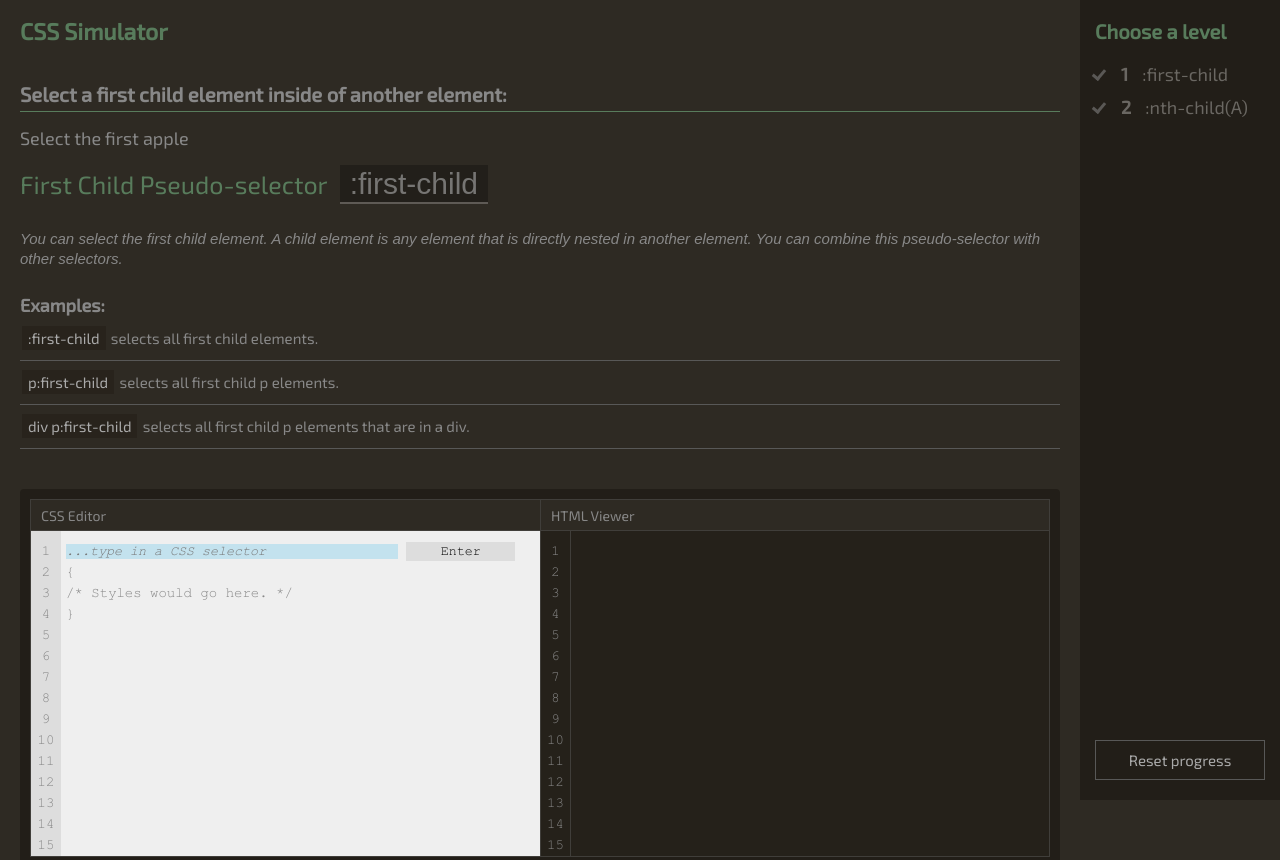
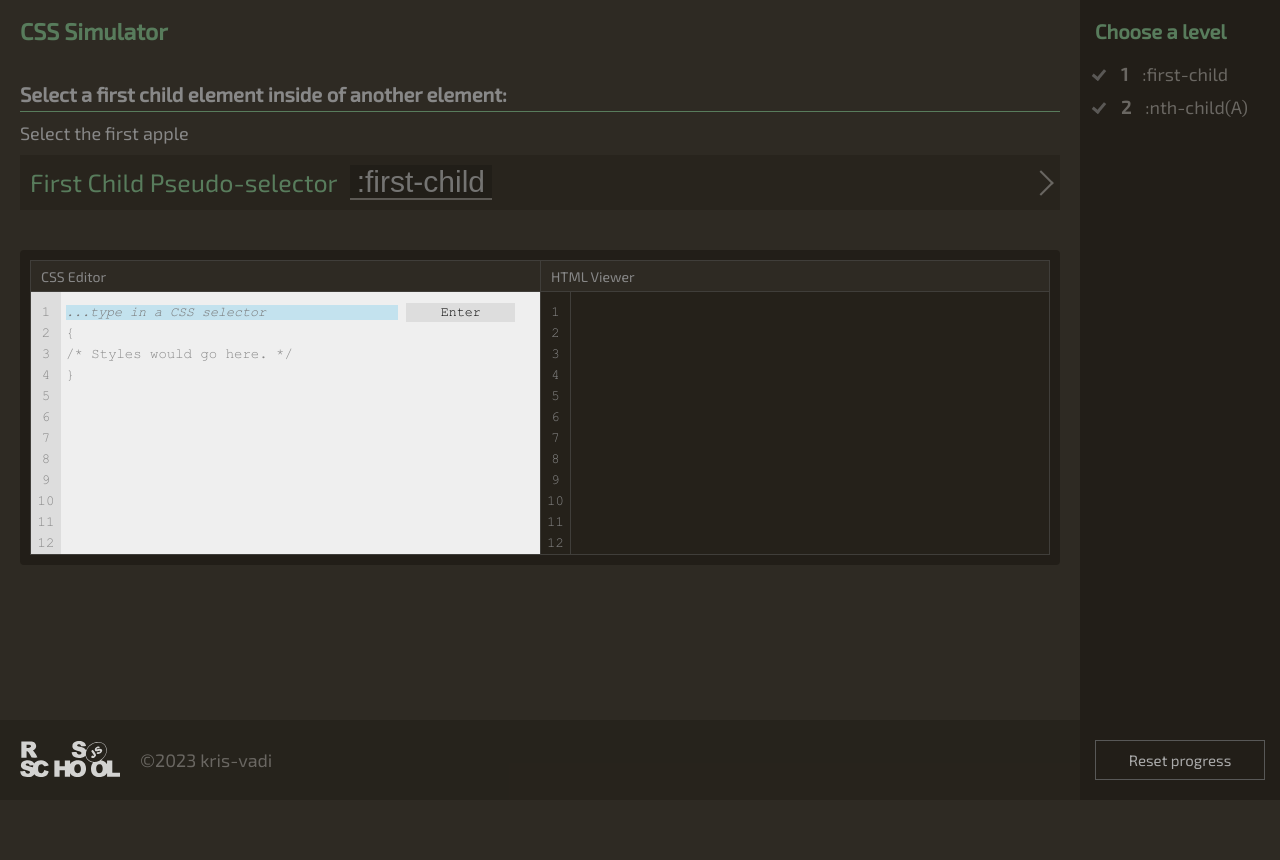
Before and after one commit to kris-vadi/rss-css-selectors, a website built with webpack: page rss-css-selectors/src/index.html in a window 1280 px wide. Shown: the top 860 px of the page. After the commit the page ends 800 px from the top, so only its background shows below. Built offline with nearby package versions, Linux system fonts and the light colour scheme; files whose address does not match are found by name; a web font is replaced by a local one.

Commit message:
feat: add accordion in level task

```diff
--- a/rss-css-selectors/src/components/app.ts
+++ b/rss-css-selectors/src/components/app.ts
@@ -26,6 +26,7 @@ class App {
     const editor = new Editor(level.boardMarkup);
 
     levelTask.addLevelTask();
+    levelTask.addAccordion();
     editor.addBoardMarkup();
   }
 
--- a/rss-css-selectors/src/components/level-task.ts
+++ b/rss-css-selectors/src/components/level-task.ts
@@ -19,16 +19,38 @@ class LevelTask {
     const taskHtml = `
     <h2 class="level-task__title">${this.level.helpTitle}:</h2>
     <div class="level-task__description">${this.level.doThis}</div>
-    <span class="level-task__selector">${this.level.selectorName}</span>
-    <div class="level-task__syntax">${this.level.syntax}</div>
-    <div class="level-task__help">${this.level.help}</div>
-    <h3>Examples:</h3>
-    ${examples}
+    <div class="level-task__accordion">
+      <span class="level-task__selector">${this.level.selectorName}</span>
+      <div class="level-task__syntax">${this.level.syntax}</div>
+    </div>
+    <div class="level-task__panel">
+      <div class="level-task__help">${this.level.help}</div>
+      <h3>Examples:</h3>
+      ${examples}
+    </div>
     `;
 
     levelTask.innerHTML = '';
     levelTask.innerHTML = taskHtml;
   }
+
+  public addAccordion(): void {
+    const accordion = document.querySelector('.level-task__accordion') as HTMLDivElement;
+    const panel = document.querySelector('.level-task__panel') as HTMLDivElement;
+
+    const toggleClass = (element: HTMLDivElement): void=> {
+      if (element.classList.contains('active')) {
+        element.classList.remove('active');
+      } else {
+        element.classList.add('active');
+      }
+    };
+
+    accordion.addEventListener('click', () => {
+      toggleClass(accordion);
+      toggleClass(panel);
+    });
+  }
 }
 
 export default LevelTask;
--- a/rss-css-selectors/src/index.html
+++ b/rss-css-selectors/src/index.html
@@ -27,7 +27,7 @@
             </div>
             <div class="editor__window">
               <div class="editor__nummbers-line">
-                1<br>2<br>3<br>4<br>5<br>6<br>7<br>8<br>9<br>10<br>11<br>12<br>13<br>14<br>15
+                1<br>2<br>3<br>4<br>5<br>6<br>7<br>8<br>9<br>10<br>11<br>12
               </div>
               <div class="editor__css-view">
                 <input class="editor__input" type="text" placeholder="...type in a CSS selector"></input>
@@ -46,7 +46,7 @@
             </div>
             <div class="editor__window editor__window-dark">
               <div class="editor__nummbers-line">
-                1<br>2<br>3<br>4<br>5<br>6<br>7<br>8<br>9<br>10<br>11<br>12<br>13<br>14<br>15
+                1<br>2<br>3<br>4<br>5<br>6<br>7<br>8<br>9<br>10<br>11<br>12
               </div>
               <div class="editor__markup">
               </div>
--- a/rss-css-selectors/src/styles/components/_level-task.scss
+++ b/rss-css-selectors/src/styles/components/_level-task.scss
@@ -8,7 +8,7 @@
 }
 
 .level-task__description {
-  margin: 15px 0;
+  margin: 10px 0;
 }
 
 .level-task__selector {
@@ -21,7 +21,7 @@
 .level-task__syntax {
   display: inline-block;
   background: darken($background, 5%);
-  padding: 7px 10px;
+  padding: 5px 7px;
   font-size: 3rem;
   font-weight: 100;
   border-bottom: solid 2px $text-link;
@@ -30,7 +30,7 @@
 }
 
 .level-task__help {
-  margin: 25px 0;
+  margin: 15px 0;
   font-style: italic;
   font-size: 1.5rem;
   line-height: 2rem;
@@ -49,3 +49,46 @@
     background: lighten($background-dark, 2%);
   }
 }
+
+.level-task__accordion {
+  cursor: pointer;
+  background: #28241d;
+  padding: 10px;
+  position: relative;
+  &:after {
+    content: "";
+    position: absolute;
+    right: 10px;
+    top: calc(50% - 9px);
+    height: 18px;
+    width: 18px;
+    border: solid 2px white;
+    border-width: 2px 2px 0 0;
+    transform-origin: center center;
+    box-sizing: border-box;
+    transform: rotate(45deg);
+    @extend %transition;
+    opacity: 0.3;
+  }
+  &:hover {
+    &:after {
+      opacity: 0.5;
+    }
+  }
+}
+
+.level-task__panel {
+  padding: 0 10px;
+  @extend %transition;
+  display: none;
+}
+
+.level-task__accordion.active {
+  &:after {
+    transform: rotate(135deg);
+  }
+}
+
+.level-task__panel.active {
+  display: block;
+}
```
